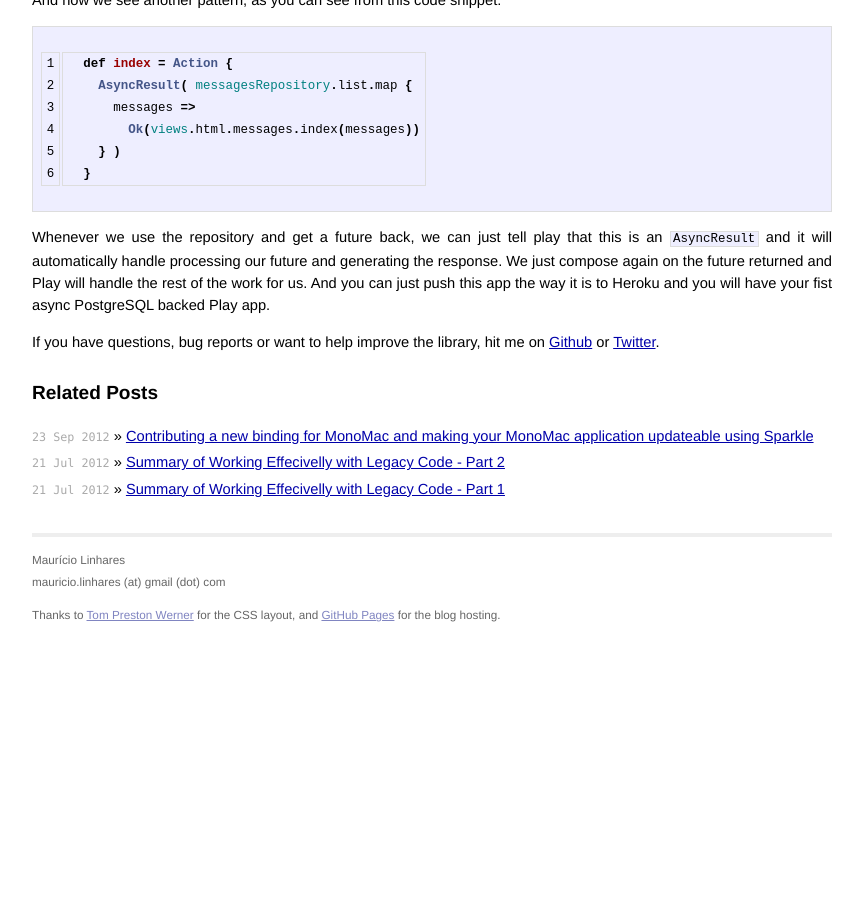
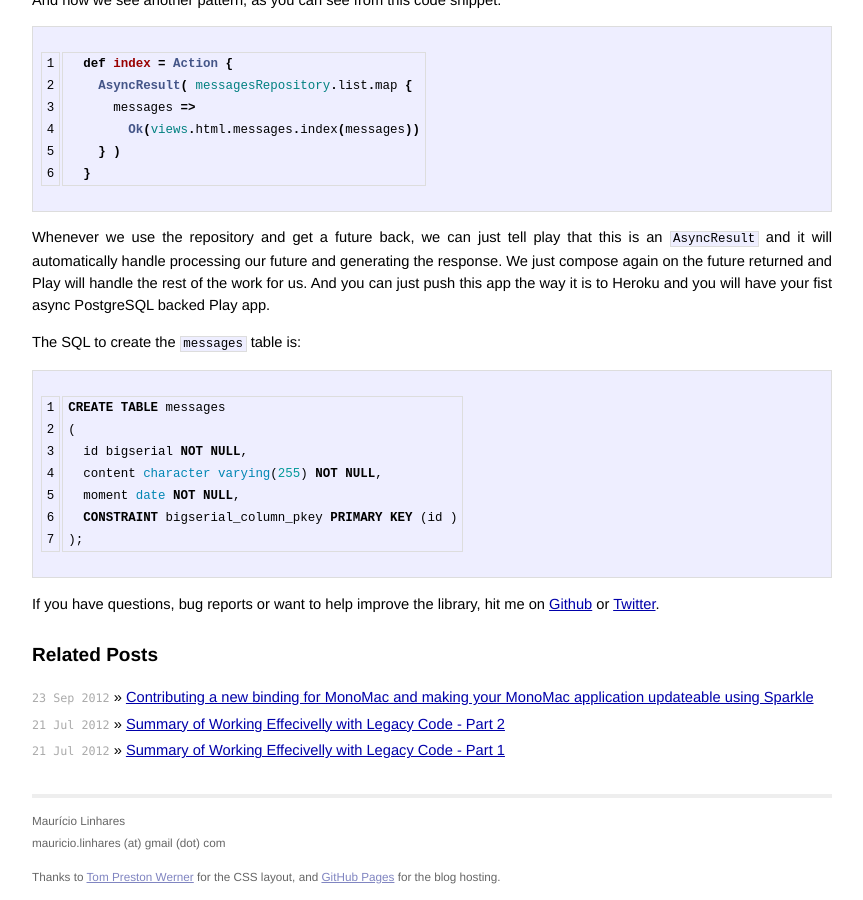
Before and after one commit to mauricio/mauricio.github.com, a Jekyll site: the page built from _posts/2013-04-29-async-database-access-with-postgresql-play-scala-and-heroku.md, in a window 1280 px wide and 900 px high, scrolled down 5767 px. Shown: the whole window, without its empty margins (208-1071 px from the left). Built offline with Jekyll 4.4.1, drawn with Linux system fonts in a browser that asks for light colours; Markdown is read by kramdown in place of the engine named in the settings; before the commit the page ends 6405 px from its top, so only the background shows below that.

Commit message:
Adding SQL to create table

```diff
--- a/README.markdown
+++ b/README.markdown
@@ -1,3 +1,3 @@
 ###This is the data for my programming blog
 
-View the real blog at [mauricio.github.com](http://mauricio.github.com/)
+View the real blog at [mauricio.github.io](http://mauricio.github.io/)
--- a/_posts/2013-04-29-async-database-access-with-postgresql-play-scala-and-heroku.md
+++ b/_posts/2013-04-29-async-database-access-with-postgresql-play-scala-and-heroku.md
@@ -284,5 +284,17 @@ it will automatically handle processing our future and generating the response.
 on the future returned and Play will handle the rest of the work for us. And you can just push this app the
 way it is to Heroku and you will have your fist async PostgreSQL backed Play app.
 
+The SQL to create the `messages` table is:
+
+{% highlight sql linenos %}
+CREATE TABLE messages
+(
+  id bigserial NOT NULL,
+  content character varying(255) NOT NULL,
+  moment date NOT NULL,
+  CONSTRAINT bigserial_column_pkey PRIMARY KEY (id )
+);
+{% endhighlight %}
+
 If you have questions, bug reports or want to help improve the library, hit me on [Github](https://github.com/mauricio)
 or [Twitter](https://twitter.com/mauriciojr).
```
